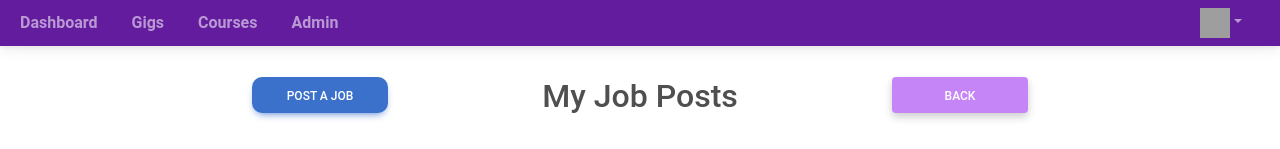
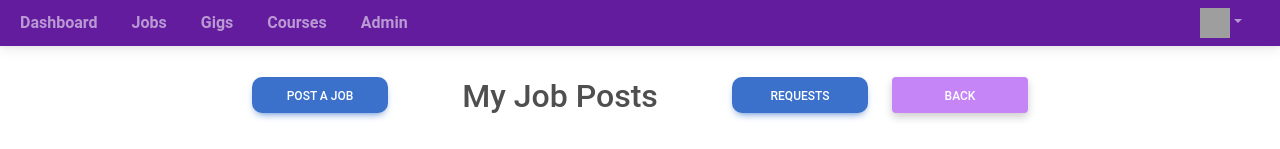
Before and after one commit to udithgunasekara/ITP_SkillSync_Project, a React (Create React App) app in the folder FrontEnd/react-frontend/: page /jobs in a window 1280 px wide. Shown: the top 149 px of the page. Built offline with nearby package versions, Linux system fonts and the light colour scheme; no server answers; grey boxes are pictures that could not be loaded; what @react-pdf/renderer would draw is missing.

Commit message:
added a list to button and some other changes

```diff
--- a/FrontEnd/react-frontend/src/layouts/ClientSideJobListingManagement/Component/ListJobComponent.tsx
+++ b/FrontEnd/react-frontend/src/layouts/ClientSideJobListingManagement/Component/ListJobComponent.tsx
@@ -4,6 +4,7 @@ import { useHistory, useLocation} from 'react-router-dom';
 import moment from 'moment';
 import Dropdown from 'react-bootstrap/Dropdown';
 import jsPDF from 'jspdf';
+import logo from '../Image/logo.png';
 
 
 interface Job {
@@ -51,24 +52,82 @@ const ListJobComponent: React.FC = () => {
         }
     };
 
+    // const downloadReport = () => {
+    //     const doc = new jsPDF();
+
+    //     const img = new Image();
+    //     img.src = logo;
+    //     img.onload=()=>{
+
+    //         doc.addImage(img,'PNG',10,10,50,20);
+    //     }
+
+    //     doc.setFontSize(16); // Set font size for the heading
+    //     doc.text('Skillsync', doc.internal.pageSize.getWidth() / 2, 10, { align: 'center'}); // Centered heading
+    //     doc.setLineWidth(0.5); // Set border width
+    //     doc.rect(5, 5, doc.internal.pageSize.getWidth() - 10, doc.internal.pageSize.getHeight() - 10); // Add page border
+    //     doc.setFontSize(12); // Reset font size for the content
+    //     const formattedData = jobs.map(job => job.jobTitle); // Use jobs directly
+    //     doc.text('Job types posted within given time range', 10, 20); // Adding "Job Report" as a subheading
+    //     formattedData.forEach((title, index) => {
+    //         doc.text(`${index + 1}. ${title}`, 10, 30 + index * 10);
+    //     });
+    //     doc.save('job_report.pdf');
+
+    //     // Reset filteredJobs state after downloading
+    //     setFilteredJobs([]);
+    // };
+
     const downloadReport = () => {
         const doc = new jsPDF();
 
-        doc.setFontSize(16); // Set font size for the heading
-        doc.text('Skillsync', doc.internal.pageSize.getWidth() / 2, 10, { align: 'center'}); // Centered heading
+        // Load the image
+        const img = new Image();
+        img.src = logo;
+        img.onload = () => {
+            const imgWidth = 50; // Width of the image
+            const imgHeight = 20; // Height of the image
+
+            // Calculate coordinates to center the image horizontally
+            const x = (doc.internal.pageSize.getWidth() - imgWidth) / 2;
+            const y = 10; // You can adjust the vertical position as needed
+
+            // Add the image to the PDF
+            doc.addImage(img, 'PNG', x, y, imgWidth, imgHeight);
+
+            // Set other content after adding the image
+            const imgTextGap = 5; // Increase the gap between image and text
+
             doc.setLineWidth(0.5); // Set border width
             doc.rect(5, 5, doc.internal.pageSize.getWidth() - 10, doc.internal.pageSize.getHeight() - 10); // Add page border
             doc.setFontSize(12); // Reset font size for the content
             const formattedData = jobs.map(job => job.jobTitle); // Use jobs directly
-        doc.text('Job types posted within given time range', 10, 20); // Adding "Job Report" as a subheading
+            doc.text('Job types posted within given time range', 10, y + imgHeight + imgTextGap * 2); // Adding "Job Report" as a subheading
             formattedData.forEach((title, index) => {
-            doc.text(`${index + 1}. ${title}`, 10, 30 + index * 10);
+                doc.text(`${index + 1}. ${title}`, 10, y + imgHeight + imgTextGap * 2 + 10 + index * 10);
             });
+
+            // Add current date in bottom left corner
+            const currentDate = new Date().toLocaleDateString();
+            doc.text(currentDate, 15, doc.internal.pageSize.getHeight() - 15);
+
+            // Add signature line and label in bottom right corner
+            const signatureLineX = doc.internal.pageSize.getWidth() - 80; // Adjust position as needed
+            const signatureLineY = doc.internal.pageSize.getHeight() - 20;
+            doc.line(signatureLineX, signatureLineY, signatureLineX + 70, signatureLineY);
+            doc.text('Signature', signatureLineX + 25, signatureLineY + 5);
+
+            // Save the PDF with the added image and text
             doc.save('job_report.pdf');
+        };
 
         // Reset filteredJobs state after downloading
         setFilteredJobs([]);
     };
+
+
+
+
 
     useEffect(() => {
         getAllJobPosts();
@@ -84,6 +143,10 @@ const ListJobComponent: React.FC = () => {
 
     function createNewJobPost() {
         navigator.push('/create-newJobPost');
+    }
+
+    function jobrequests() {
+        navigator.push('/jobrequests');
     }
 
     function updateJobPosting(id: number) {
@@ -141,9 +204,22 @@ const ListJobComponent: React.FC = () => {
                         Post a Job
                     </button>
                 </div>
-                <div className='col-sm-6 d-flex justify-content-between align-items-center' style={{ width: '60%' }}>
+                <div className='col-sm-6 d-flex justify-content-between align-items-center' style={{ width: '40%' }}>
                     <h2 className='text-center' style={{ width: '100%' }}>My Job Posts</h2>
                 </div>
+
+                <div className='col-sm-3' style={{ width: '20%' }}>
+                    <button
+                        className='btn btn-primary mb-2'
+                        style={{
+                            borderRadius: '10px',
+                            width: '100%',
+                        }}
+                        onClick={jobrequests}>
+                        Requests
+                    </button>
+                </div>
+
                 <div className='col-sm-3' style={{ width: '20%' }}>
                     <button
                         className="btn btn-danger btn-block "
--- a/FrontEnd/react-frontend/src/layouts/navbar&footers/Navbar.tsx
+++ b/FrontEnd/react-frontend/src/layouts/navbar&footers/Navbar.tsx
@@ -30,8 +30,7 @@ export const Navbar = () => {
                             <NavLink className='nav-link' to={'/dashboard'}>Dashboard</NavLink>
                         </li>
                         <li className='nav-item' id="jobs">
-                            {/* <NavLink className='nav-link' to={'#'}>Jobs</NavLink> */}
-
+                            <NavLink className='nav-link' to={'/searchjobs'}>Jobs</NavLink>
                         </li>
                         <li className='nav-item' id="gigs">
                             <NavLink className='nav-link' to={'/FreelancerMain'}> Gigs</NavLink>
```
Lines whose indentation alone changed are shown as unchanged.
